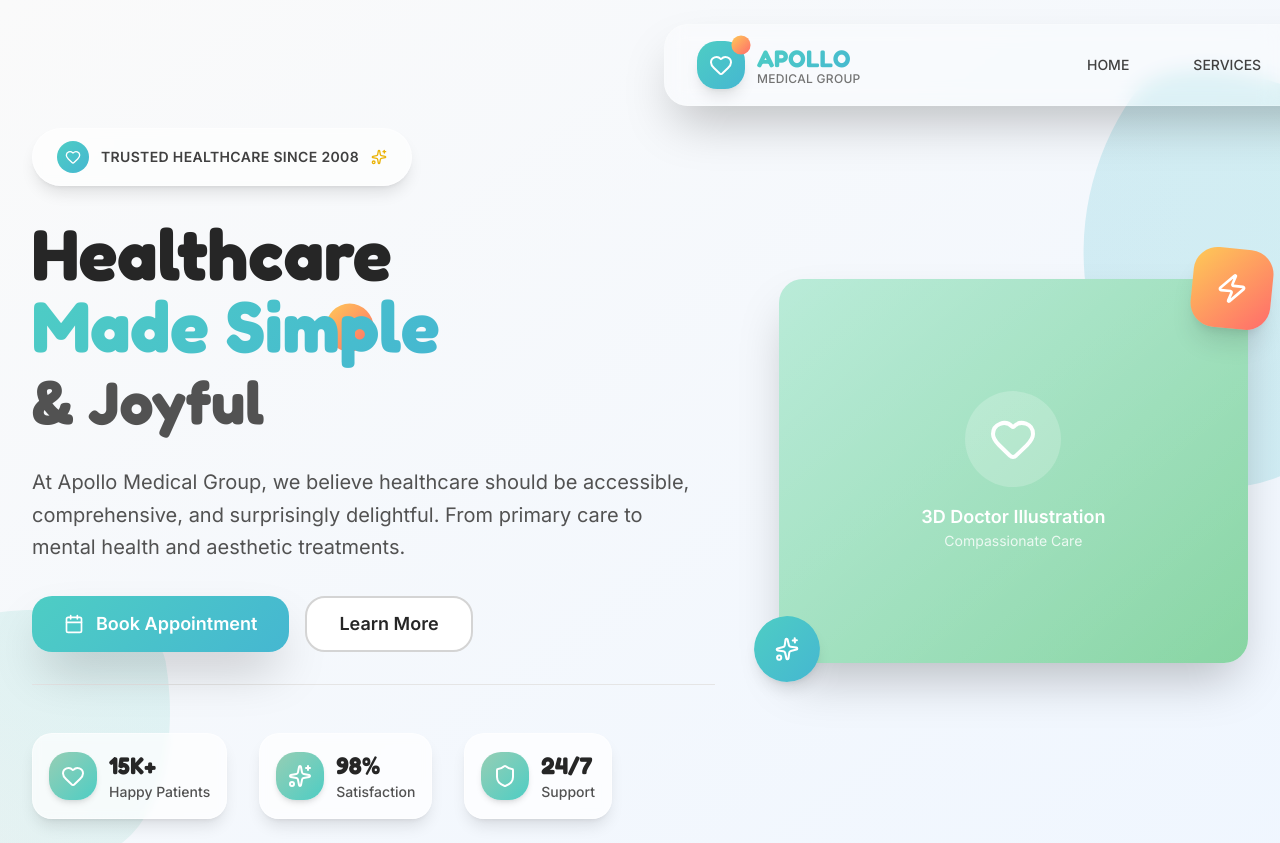
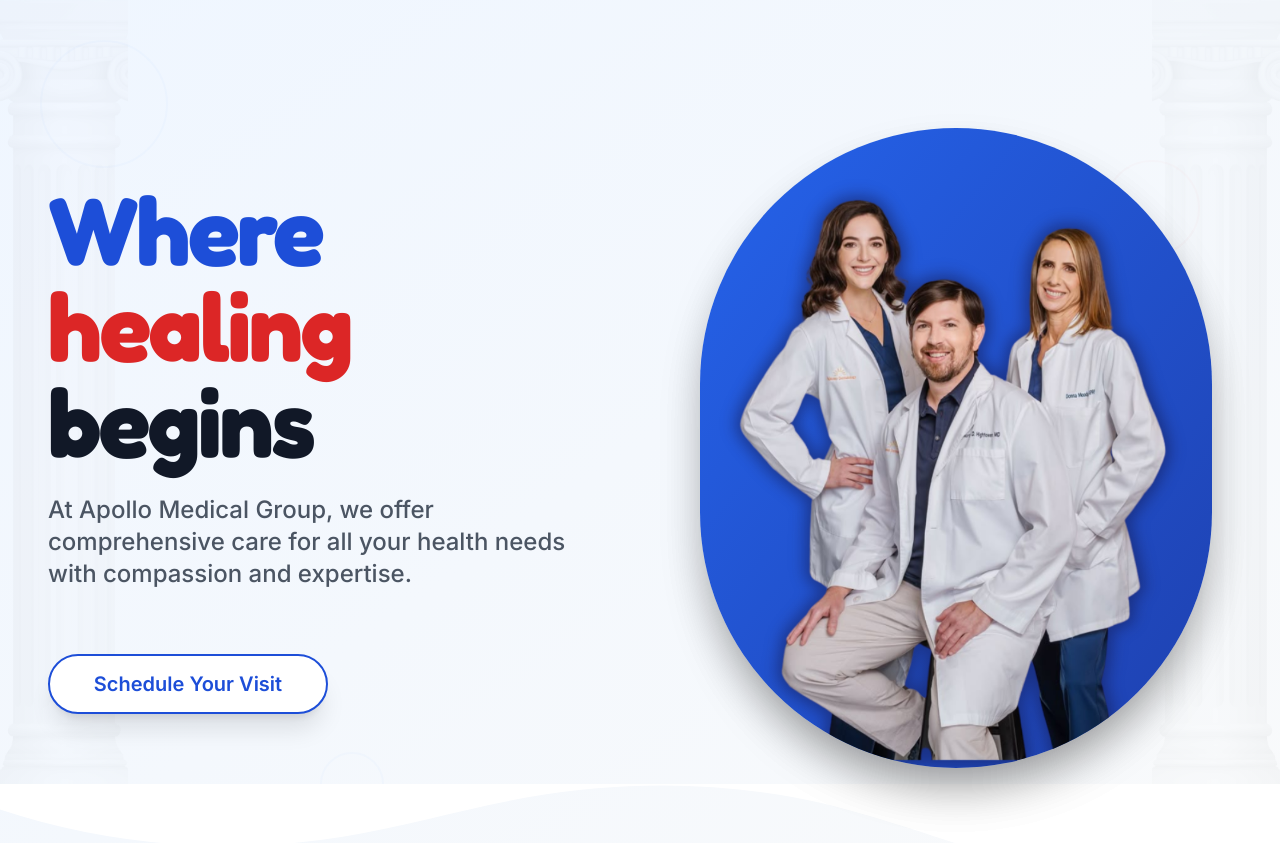
Before and after one commit to Wisdomous20/Apollo, a Next.js app: page / in a window 1280 px wide. Shown: the top 843 px of the page. Built offline with nearby package versions, Linux system fonts and the light colour scheme.

Commit message:
feat: add decorative images to Hero section and refactor component structure

```diff
--- a/src/app/page.tsx
+++ b/src/app/page.tsx
@@ -12,14 +12,14 @@
 export default function ApolloMedical() {
   return (
     <div className="min-h-screen bg-gradient-to-br from-neutral-50 to-blue-50 overflow-x-hidden">
-      <Navigation />
+      {/* <Navigation /> */}
       <Hero />
-      <About />
+      {/* <About />
       <Services />
       <Gallery />
       <Testimonials />
       <Contact />
-      <Footer />
+      <Footer /> */}
     </div>
   );
 }
--- a/src/components/sections/Hero.tsx
+++ b/src/components/sections/Hero.tsx
@@ -1,279 +1,142 @@
 'use client';
 
-import { motion, useScroll, useTransform, useSpring } from 'framer-motion';
-import {
-  Heart,
-  Sparkles,
-  Calendar,
-  ArrowDown,
-  Zap,
-  Shield,
-} from 'lucide-react';
-import { useRef } from 'react';
+import { motion } from 'framer-motion';
 import { Button } from '@/components/ui/button';
+import Image from 'next/image';
 
 export default function Hero() {
-  const containerRef = useRef<HTMLDivElement>(null);
-  const { scrollYProgress } = useScroll({
-    target: containerRef,
-    offset: ['start start', 'end start'],
-  });
-
-  // Use spring for smoother parallax
-  const smoothProgress = useSpring(scrollYProgress, {
-    stiffness: 100,
-    damping: 30,
-    restDelta: 0.001,
-  });
-
-  const backgroundY = useTransform(smoothProgress, [0, 1], ['0%', '15%']); // Reduced from 30%
-  const textY = useTransform(smoothProgress, [0, 1], ['0%', '25%']); // Reduced from 50%
-
   return (
-    <section
-      ref={containerRef}
-      id="main-content"
-      className="relative min-h-screen overflow-hidden bg-gradient-to-br from-neutral-50 to-blue-50"
-    >
-      {/* Animated Background Elements - Separated transforms */}
-      <div className="absolute inset-0">
-        <motion.div style={{ y: backgroundY }} className="absolute inset-0">
-          {/* Large floating blob */}
-          <motion.div
-            className="absolute top-20 -right-40 w-96 h-96 gradient-ocean blob opacity-20"
-            animate={{
-              rotate: 360,
-              scale: [1, 1.1, 1],
-            }}
-            transition={{
-              rotate: { duration: 20, repeat: Infinity, ease: 'linear' },
-              scale: { duration: 8, repeat: Infinity, ease: 'easeInOut' },
-            }}
+    <section className="relative overflow-hidden py-16 lg:py-24 xl:py-32 bg-gradient-to-br from-blue-50 to-gray-50 min-h-screen flex items-center">
+      {/* Fixed-position side images (decorative pillars) */}
+      <div className="fixed left-0 top-0 h-screen w-16 md:w-24 lg:w-32 z-0 pointer-events-none">
+        <Image
+          src="/5 - Copy.png"
+          alt="Decorative left pillar"
+          fill
+          className="object-cover opacity-20"
+          priority
         />
-
-          {/* Medium floating blob */}
-          <motion.div
-            className="absolute bottom-20 -left-20 w-64 h-64 gradient-forest blob-2 opacity-15"
-            animate={{
-              rotate: -360,
-              y: [0, -30, 0],
-            }}
-            transition={{
-              rotate: { duration: 25, repeat: Infinity, ease: 'linear' },
-              y: { duration: 6, repeat: Infinity, ease: 'easeInOut' },
-            }}
+      </div>
+      <div className="fixed right-0 top-0 h-screen w-16 md:w-24 lg:w-32 z-0 pointer-events-none">
+        <Image
+          src="/5 - Copy.png"
+          alt="Decorative right pillar"
+          fill
+          className="object-cover opacity-20 scale-x-[-1]"
+          priority
         />
-
-          {/* Small decorative elements */}
-          <motion.div
-            className="absolute top-1/3 left-1/4 w-12 h-12 gradient-sunset rounded-full"
-            animate={{ y: [0, -20, 0], x: [0, 10, 0] }}
-            transition={{ duration: 4, repeat: Infinity, ease: 'easeInOut' }}
-          />
-        </motion.div>
       </div>
-
-      <motion.div
-        className="relative z-10 max-w-7xl mx-auto px-6 sm:px-8 pt-32 pb-32"
-        style={{ y: textY }} // Removed opacity style
-      >
-        <div className="grid lg:grid-cols-12 gap-8 lg:gap-16 items-center min-h-[80vh]">
-          {/* Left Content - Asymmetric Layout */}
+      {/* Background Pattern */}
+      <div className="absolute inset-0 opacity-5">
+        <div className="absolute top-10 left-10 w-32 h-32 border-2 border-blue-300 rounded-full"></div>
+        <div className="absolute top-40 right-20 w-24 h-24 border-2 border-red-300 rounded-full"></div>
+        <div className="absolute bottom-20 left-1/4 w-16 h-16 border-2 border-blue-300 rounded-full"></div>
+      </div>{' '}
+      <div className="container mx-auto px-6 lg:px-8 xl:px-12 relative z-10">
+        <div className="grid lg:grid-cols-2 gap-16 xl:gap-20 items-center max-w-7xl mx-auto">
+          {/* Left Content */}
           <motion.div
             initial={{ opacity: 0, x: -50 }}
             animate={{ opacity: 1, x: 0 }}
-            transition={{ duration: 0.8, ease: 'easeOut' }}
-            className="lg:col-span-7 space-y-8"
+            transition={{ duration: 0.8, delay: 0.2 }}
+            className="space-y-10 lg:space-y-12 text-center lg:text-left"
           >
-            {/* Playful Badge */}
-            <motion.div
-              initial={{ opacity: 0, scale: 0.8 }}
-              animate={{ opacity: 1, scale: 1 }}
-              transition={{ delay: 0.3, duration: 0.6 }}
-              className="inline-flex items-center space-x-3 bg-white/60 backdrop-blur-sm border border-white/40 px-6 py-3 rounded-full shadow-lg"
-            >
-              <div className="w-8 h-8 gradient-ocean rounded-full flex items-center justify-center">
-                <Heart className="w-4 h-4 text-white" />
-              </div>
-              <span className="text-sm font-semibold text-neutral-700 tracking-wide">
-                TRUSTED HEALTHCARE SINCE 2008
-              </span>
-              <Sparkles className="w-4 h-4 text-yellow-500" />
-            </motion.div>
-
-            {/* Main Heading */}
+            {/* Heading Section */}
+            <div className="space-y-6">
               <motion.h1
                 initial={{ opacity: 0, y: 30 }}
                 animate={{ opacity: 1, y: 0 }}
-              transition={{ delay: 0.5, duration: 0.8 }}
-              className="text-5xl sm:text-6xl lg:text-7xl font-fredoka font-bold leading-tight"
+                transition={{ duration: 0.8, delay: 0.4 }}
+                className="text-5xl sm:text-6xl lg:text-7xl xl:text-8xl font-bold leading-tight tracking-tight"
               >
-              <span className="text-neutral-800">Healthcare</span>
-              <br />
-              <span className="text-gradient">Made Simple</span>
-              <br />
-              <span className="text-neutral-600 text-4xl sm:text-5xl lg:text-6xl">
-                & Joyful
-              </span>
+                <span className="text-blue-700 block">Where</span>
+                <span className="text-red-600 block">healing</span>
+                <span className="text-gray-900 block">begins</span>
               </motion.h1>
 
-            {/* Description */}
               <motion.p
                 initial={{ opacity: 0, y: 20 }}
                 animate={{ opacity: 1, y: 0 }}
-              transition={{ delay: 0.7, duration: 0.6 }}
-              className="text-xl text-neutral-600 leading-relaxed max-w-2xl"
+                transition={{ duration: 0.8, delay: 0.6 }}
+                className="text-xl lg:text-2xl text-gray-600 max-w-2xl mx-auto lg:mx-0 leading-relaxed font-medium"
               >
-              At Apollo Medical Group, we believe healthcare should be
-              accessible, comprehensive, and surprisingly delightful. From
-              primary care to mental health and aesthetic treatments.
+                At Apollo Medical Group, we offer comprehensive care for all
+                your health needs with compassion and expertise.
               </motion.p>
+            </div>
 
-            {/* CTA Buttons */}
+            {/* CTA Section */}
             <motion.div
               initial={{ opacity: 0, y: 20 }}
               animate={{ opacity: 1, y: 0 }}
-              transition={{ delay: 0.9, duration: 0.6 }}
-              className="flex flex-col sm:flex-row gap-4"
+              transition={{ duration: 0.8, delay: 0.8 }}
+              className="pt-4"
             >
               <Button
                 size="lg"
-                className="gradient-ocean text-white hover:opacity-90 rounded-2xl px-8 py-6 text-lg font-semibold shadow-2xl hover:shadow-3xl transform hover:-translate-y-1 transition-all"
+                variant="outline"
+                className="bg-white text-blue-700 border-2 border-blue-700 hover:bg-blue-700 hover:text-white px-10 py-7 text-xl font-semibold rounded-full transition-all duration-300 shadow-xl hover:shadow-2xl transform hover:scale-105 min-w-[280px]"
               >
-                <Calendar className="w-5 h-5 mr-3" />
-                Book Appointment
-              </Button>
-
-              <Button
-                variant="outline"
-                size="lg"
-                className="border-2 border-neutral-300 hover:border-neutral-400 rounded-2xl px-8 py-6 text-lg font-semibold hover:bg-white/50 transition-all"
-              >
-                Learn More
+                Schedule Your Visit
               </Button>
             </motion.div>
+          </motion.div>{' '}
+          {/* Right Content - Medical Team Image */}
+          <motion.div
+            initial={{ opacity: 0, x: 50 }}
+            animate={{ opacity: 1, x: 0 }}
+            transition={{ duration: 0.8, delay: 0.4 }}
+            className="relative"
+          >
+            <div className="relative max-w-lg mx-auto">
+              {/* Blue vertical pill background */}
+              <motion.div
+                initial={{ scale: 0.8, opacity: 0 }}
+                animate={{ scale: 1, opacity: 1 }}
+                transition={{ duration: 1, delay: 0.6 }}
+                className="absolute inset-0 bg-gradient-to-br from-blue-600 to-blue-800 rounded-full transform scale-95 shadow-2xl"
+                style={{ aspectRatio: '4/5' }}
+              ></motion.div>
 
-            {/* Stats */}
+              {/* Medical team image */}
               <motion.div
-              initial={{ opacity: 0 }}
-              animate={{ opacity: 1 }}
-              transition={{ delay: 1.1, duration: 0.6 }}
-              className="flex flex-wrap gap-8 pt-12 mt-8 border-t border-neutral-200"
+                initial={{ scale: 0.9, opacity: 0 }}
+                animate={{ scale: 1, opacity: 1 }}
+                transition={{ duration: 1, delay: 0.8 }}
+                className="relative z-10"
               >
-              {(
-                [
-                  { number: '15K+', label: 'Happy Patients', icon: Heart },
-                  { number: '98%', label: 'Satisfaction', icon: Sparkles },
-                  { number: '24/7', label: 'Support', icon: Shield },
-                ] as const
-              ).map((stat, index) => (
-                <motion.div
-                  key={index}
-                  className="flex items-center space-x-3 bg-white/70 backdrop-blur-sm rounded-2xl p-4 shadow-lg border border-white/50"
-                  initial={{ opacity: 0, y: 20 }}
-                  animate={{ opacity: 1, y: 0 }}
-                  transition={{ delay: 1.2 + index * 0.1, duration: 0.5 }}
-                  whileHover={{ scale: 1.05, transition: { duration: 0.2 } }}
+                <div
+                  className="relative overflow-hidden rounded-full shadow-2xl"
+                  style={{ aspectRatio: '4/5' }}
                 >
-                  <div className="w-12 h-12 gradient-forest rounded-2xl flex items-center justify-center shadow-md">
-                    <stat.icon className="w-6 h-6 text-white" />
+                  <Image
+                    src="/4.png"
+                    alt="Apollo Medical Group team of three medical professionals"
+                    fill
+                    className="object-cover object-center"
+                    priority
+                  />
                 </div>
-                  <div>
-                    <div className="text-2xl font-fredoka font-bold text-neutral-800">
-                      {stat.number}
-                    </div>
-                    <div className="text-sm text-neutral-600 font-medium">
-                      {stat.label}
-                    </div>
-                  </div>
-                </motion.div>
-              ))}
-            </motion.div>
-          </motion.div>
-
-          {/* Right Visual Area - Creative Layout */}
-          <motion.div
-            initial={{ opacity: 0, scale: 0.8 }}
-            animate={{ opacity: 1, scale: 1 }}
-            transition={{ delay: 0.4, duration: 1 }}
-            className="lg:col-span-5 relative"
-          >
-            {/* Main Image Placeholder */}
-            <div className="relative">
-              {/* Primary Card */}
-              <motion.div
-                className="relative w-full h-96 gradient-sky rounded-3xl shadow-2xl overflow-hidden"
-                animate={{ y: [0, -10, 0] }}
-                transition={{
-                  duration: 6,
-                  repeat: Infinity,
-                  ease: 'easeInOut',
-                }}
-              >
-                <div className="absolute inset-0 bg-gradient-to-br from-white/20 to-transparent" />
-                <div className="absolute inset-0 flex items-center justify-center">
-                  <div className="text-center text-white">
-                    <div className="w-24 h-24 bg-white/20 rounded-full mx-auto mb-4 flex items-center justify-center">
-                      <Heart className="w-12 h-12" />
-                    </div>
-                    <p className="text-lg font-semibold">
-                      3D Doctor Illustration
-                    </p>
-                    <p className="text-sm opacity-80">Compassionate Care</p>
-                  </div>
-                </div>
-              </motion.div>
-
-              {/* Floating Elements - Independent animations */}
-              <motion.div
-                className="absolute -top-6 -right-6 w-20 h-20 gradient-sunset rounded-3xl shadow-xl flex items-center justify-center"
-                animate={{
-                  rotate: [0, 10, 0],
-                  y: [0, -15, 0],
-                }}
-                transition={{
-                  duration: 4,
-                  repeat: Infinity,
-                  ease: 'easeInOut',
-                }}
-              >
-                <Zap className="w-8 h-8 text-white" />
-              </motion.div>
-
-              <motion.div
-                className="absolute -bottom-4 -left-6 w-16 h-16 gradient-ocean rounded-full shadow-lg flex items-center justify-center"
-                animate={{
-                  scale: [1, 1.1, 1],
-                  rotate: [0, -10, 0],
-                }}
-                transition={{
-                  duration: 5,
-                  repeat: Infinity,
-                  ease: 'easeInOut',
-                  delay: 1,
-                }}
-              >
-                <Sparkles className="w-6 h-6 text-white" />
               </motion.div>
             </div>
           </motion.div>
         </div>
-
-        {/* Scroll Indicator */}
-        <motion.div
-          className="absolute bottom-16 left-1/2 transform -translate-x-1/2"
-          animate={{ y: [0, 10, 0] }}
-          transition={{ duration: 2, repeat: Infinity, ease: 'easeInOut' }}
-          // Remove opacity style that makes indicator disappear
+      </div>
+      {/* Curved bottom cutoff */}
+      <div className="absolute bottom-0 left-0 w-full overflow-hidden leading-none">
+        <svg
+          className="relative block w-full h-20 lg:h-28"
+          data-name="Layer 1"
+          xmlns="http://www.w3.org/2000/svg"
+          viewBox="0 0 1200 120"
+          preserveAspectRatio="none"
         >
-          <div className="flex flex-col items-center space-y-2">
-            <ArrowDown className="w-6 h-6 text-neutral-400" />
-            <span className="text-sm text-neutral-400 font-medium">
-              Scroll to explore
-            </span>
+          <path
+            d="M321.39,56.44c58-10.79,114.16-30.13,172-41.86,82.39-16.72,168.19-17.73,250.45-.39C823.78,31,906.67,72,985.66,92.83c70.05,18.48,146.53,26.09,214.34,3V0H0V27.35A600.21,600.21,0,0,0,321.39,56.44Z"
+            className="fill-white"
+          ></path>
+        </svg>
       </div>
-        </motion.div>
-      </motion.div>
     </section>
   );
 }
```
Also changed, not shown: public/4.png (added), public/5 - Copy.png (added). Lines whose indentation alone changed are shown as unchanged.
